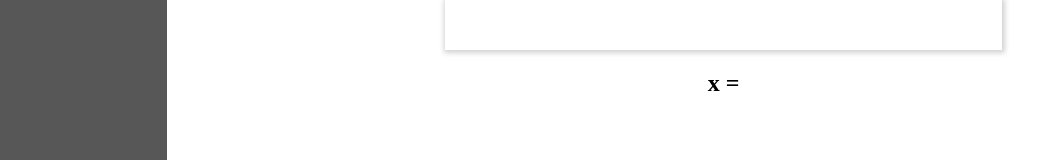
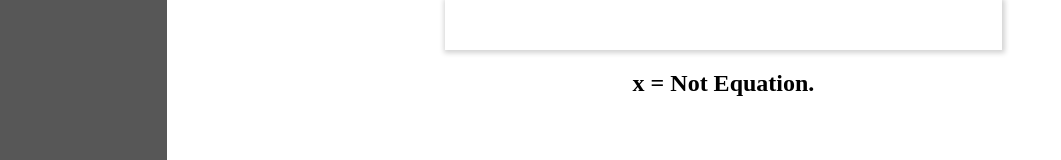
Before and after one commit to jongpark1234/Equation-Calculator, a React (Create React App) app: page /linear in a window 1280 px wide. Shown: the part 386-546 px from the top of the page, without its empty margins (0-1061 px from the left). Built offline with nearby package versions, Linux system fonts and the light colour scheme.

Commit message:
:art: Improve structure
+ Implemented String Calculator -> eval Function
+ Improve Equation Solving Structure

```diff
--- a/src/components/linear/solver.tsx
+++ b/src/components/linear/solver.tsx
@@ -1,36 +1,25 @@
-import Calculator from "../../utils/calculator"
-
-const eps = 5e-7
-
-const gcd = (a: number, b: number): number => {
-    return b === 0 ? a : gcd(b, a % b)
-}
-
 const solver = (f: string): string => {
-    const x = 10 ** 10
-    if (!f.includes('=')) {
-        return ''
-    }
-    const term = f.replace('x', () => {
-        return '(10' + '*10'.repeat(9) + ')'
-    }).split('=')
-    const lt = Calculator(term[0])
-    const rt = Calculator(term[1])
-    if (lt === null || rt === null) {
+    try {
+        if (!f.includes('=')) {
+            return 'Not Equation.'
+        }
+        const term = f.split('=')
+        const equation = term[0] + '-' + '(' + term[1] + ')'
+        const a = eval(equation.replace('x', '1'))
+        const b = eval(equation.replace('x', '2'))
+        console.log(a, b)
+        if (a === '0' && b === '0') {
+            return 'Infinitely Many Solutions.'
+        } else if (a === b) {
+            return 'No solution.'
+        } else {
+            const c = eval(equation.replace('x', '0'))
+            console.log(c)
+            const diff = Number(b) - Number(a)
+            return c !== 0 && diff !== 0 ? String(-1 * (Number(c) / diff)) : '0'
+        }
+    } catch {
         return 'Wrong Expression.'
-    }
-    const n1 = Number((Number(lt) / x)) - Number((Number(rt) / x))
-    const n2 = (Number(rt) % x) - (Number(lt) % x)
-    console.log(n1, n2)
-    if (n1 === 0 && n2 !== 0) {
-        return 'No solution.'
-    } else if (n1 === 0 && n2 === 0) {
-        return 'Infinitely many solutions.'
-    } else {
-        const GCD = gcd(Math.round(n1), Math.round(n2))
-        const deno = Math.round(Number(n1 / GCD) + eps)
-        const mole = Math.round(Number(n2 / GCD) + eps)
-        return deno === 1 || deno === -1 ? `${mole * deno}` : `${mole} / ${deno}`
     }
 }
 
--- a/src/utils/calculator.tsx
+++ /dev/null
@@ -1,85 +0,0 @@
-const arithmetic = (expression: string) => {
-    let error = false
-    // 곱셈, 나눗셈 처리
-    while (expression.includes('*') || expression.includes('/')) {
-        expression = expression.replace(/(\[-)?\d+]?(\*|\/)(\[-)?\d+]?/, (x) => {
-            if (x.includes('*')) {
-                const calcResult = Number(x.split('*')[0].replace(/[[\]]/g, '')) * Number(x.split('*')[1].replace(/[[\]]/g, ''))
-                return calcResult >= 0 ? calcResult.toString() : '[' + calcResult.toString() + ']'
-            }
-            else {
-                const dividend = Number(x.split('/')[0].replace(/[[\]]/g, ''))
-                const divisor = Number(x.split('/')[1].replace(/[[\]]/g, ''))
-
-                // @ts-ignore
-                if (divisor === 0n) { // Divison By Zero일 경우 - ROCK 반환
-                    error = true
-                    return 'ROCK'
-                }
-                const calcResult = dividend / divisor
-                return calcResult >= 0 ? calcResult.toString() : '[' + calcResult.toString() + ']'
-            }
-        })
-    }
-    while (expression.includes('+') || (expression.replace(/\[.*\]/g, '').includes('-'))) { // 덧셈, 뺄셈 처리. 역시 계산 중 음수가 발생하면 []로 감싸서 임시 처리
-        expression = expression.replace(/(\[-)?\d+]?(\+|\-)(\[-)?\d+]?/, (x) => {
-            if (x.includes('+')) {
-                const calcResult = Number(x.split('+')[0].replace(/[[\]]/g, '')) + Number(x.split('+')[1].replace(/[[\]]/g, ''))
-                return calcResult >= 0 ? calcResult.toString() : '[' + calcResult.toString() + ']'
-            }
-            else {
-                x = x.replace(/(?<=\[)-/g, 'N')
-                const calcResult = Number(x.split('-')[0].replace('N', '-').replace(/[[\]]/g, '')) - Number(x.split('-')[1].replace('N', '-').replace(/[[\]]/g, ''))
-                return calcResult >= 0 ? calcResult.toString() : '[' + calcResult.toString() + ']'
-            }
-        })
-    }
-    expression = expression.replace(/^0+/, '') // Leading Zeroes 제거
-    if (error) {
-        return null
-    }
-    return expression === '' ? '0' : expression
-}
-
-const Calculator = (input: string): string | null => {
-    let error = false
-    if (input === '' || input === '()') { // 예외 처리
-        return null
-    }
-    if (/[+\-*/]{2,}|\([+\-*/]|[+\-*/]\)|^[+\-*/]|[+\-*/]$|\d+\(|\)\d+/.test(input)) { // 연산자, 숫자 유효성 체크
-        return null
-    }
-    const stack = []
-    const brackets = input.match(/[()]/g) || []
-    for (let i = 0; i < brackets.length; i++) { // 괄호 유효성 체크
-        if (brackets[i] === '(') {
-            stack.push('(')
-        } else if (stack.length === 0) {
-            return null
-        } else {
-            stack.pop()
-        }
-    }
-    if (stack.length !== 0) {
-        return null
-    }
-    while (input.includes('(')) { // 괄호가 사라질 때 까지 계속 괄호 연산
-        input = input.replace(/\([^()]*?\)/, (x) => {
-            const temp = arithmetic(x.slice(1, x.length - 1))
-            if (temp === null) {
-                error = true
-                return 'ROCK'
-            } else {
-                return temp
-            }
-        })
-    }
-    const temp = arithmetic(input)
-    if (temp === null || error) {
-        return null
-    } else {
-        return temp.replace(/[[\]]/g, '') // 모든 계산이 끝났으므로 괄호 제거 후 결과 반환
-    }
-}
-
-export default Calculator
```
